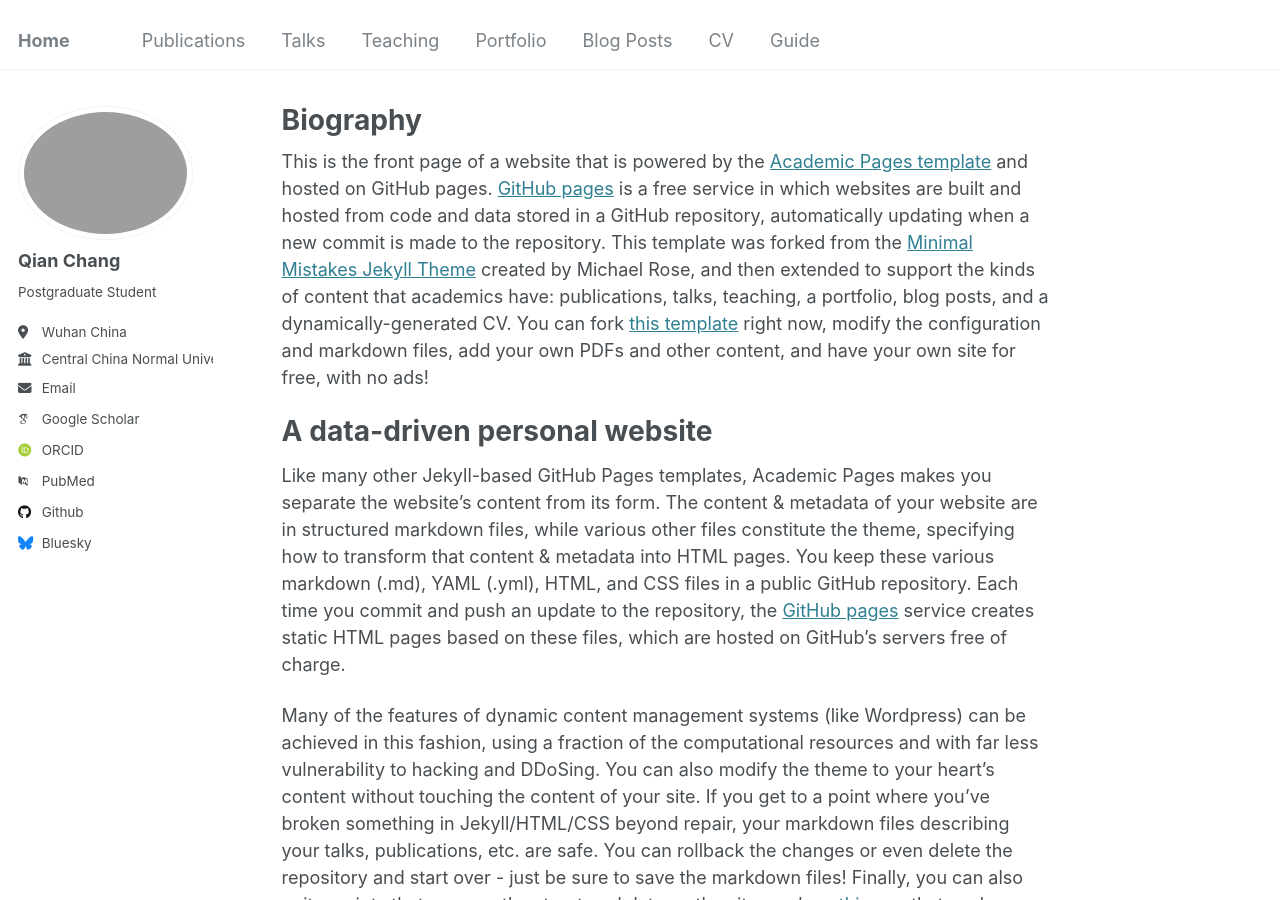
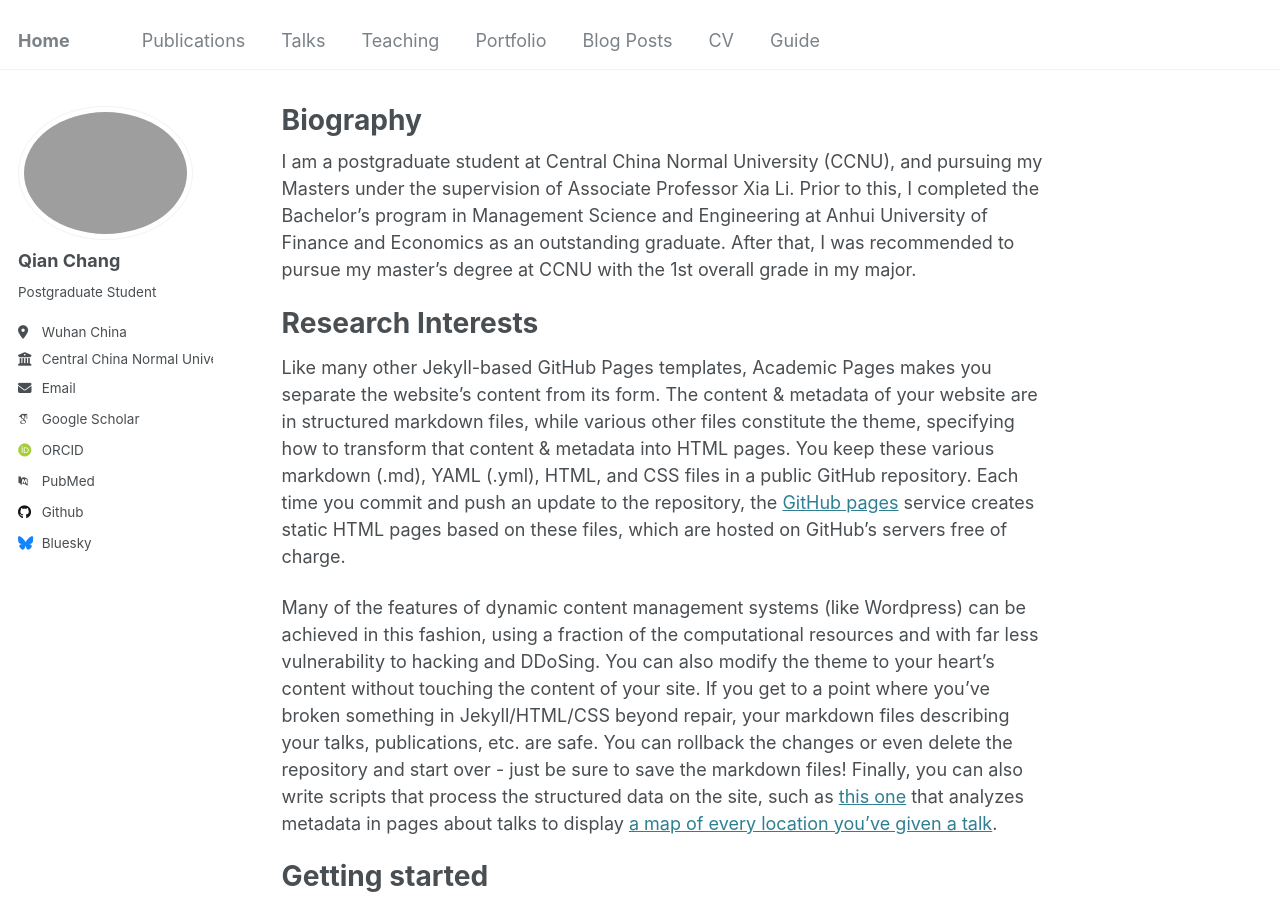
Before and after one commit to QianChang-page/QianChang-page.github.io, a Jekyll site: the page built from _pages/about.md, in a window 1280 px wide and 900 px high. Built offline with Jekyll 4.4.1, drawn with Linux system fonts in a browser that asks for light colours; some web fonts are replaced.

Commit message:
update content

```diff
--- a/_pages/about.md
+++ b/_pages/about.md
@@ -7,9 +7,9 @@ redirect_from:
   - /about.html
 ---
 
-This is the front page of a website that is powered by the [Academic Pages template](https://github.com/academicpages/academicpages.github.io) and hosted on GitHub pages. [GitHub pages](https://pages.github.com) is a free service in which websites are built and hosted from code and data stored in a GitHub repository, automatically updating when a new commit is made to the repository. This template was forked from the [Minimal Mistakes Jekyll Theme](https://mmistakes.github.io/minimal-mistakes/) created by Michael Rose, and then extended to support the kinds of content that academics have: publications, talks, teaching, a portfolio, blog posts, and a dynamically-generated CV. You can fork [this template](https://github.com/academicpages/academicpages.github.io) right now, modify the configuration and markdown files, add your own PDFs and other content, and have your own site for free, with no ads!
+I am a postgraduate student at Central China Normal University (CCNU), and pursuing my Masters under the supervision of  Associate Professor Xia Li. Prior to this, I completed the Bachelor's program in Management Science and Engineering at Anhui University of Finance and Economics as an outstanding graduate. After that, I was recommended to pursue my master's degree at CCNU with the 1st overall grade in my major.
 
-A data-driven personal website
+Research Interests
 ======
 Like many other Jekyll-based GitHub Pages templates, Academic Pages makes you separate the website's content from its form. The content & metadata of your website are in structured markdown files, while various other files constitute the theme, specifying how to transform that content & metadata into HTML pages. You keep these various markdown (.md), YAML (.yml), HTML, and CSS files in a public GitHub repository. Each time you commit and push an update to the repository, the [GitHub pages](https://pages.github.com/) service creates static HTML pages based on these files, which are hosted on GitHub's servers free of charge.
 
```
